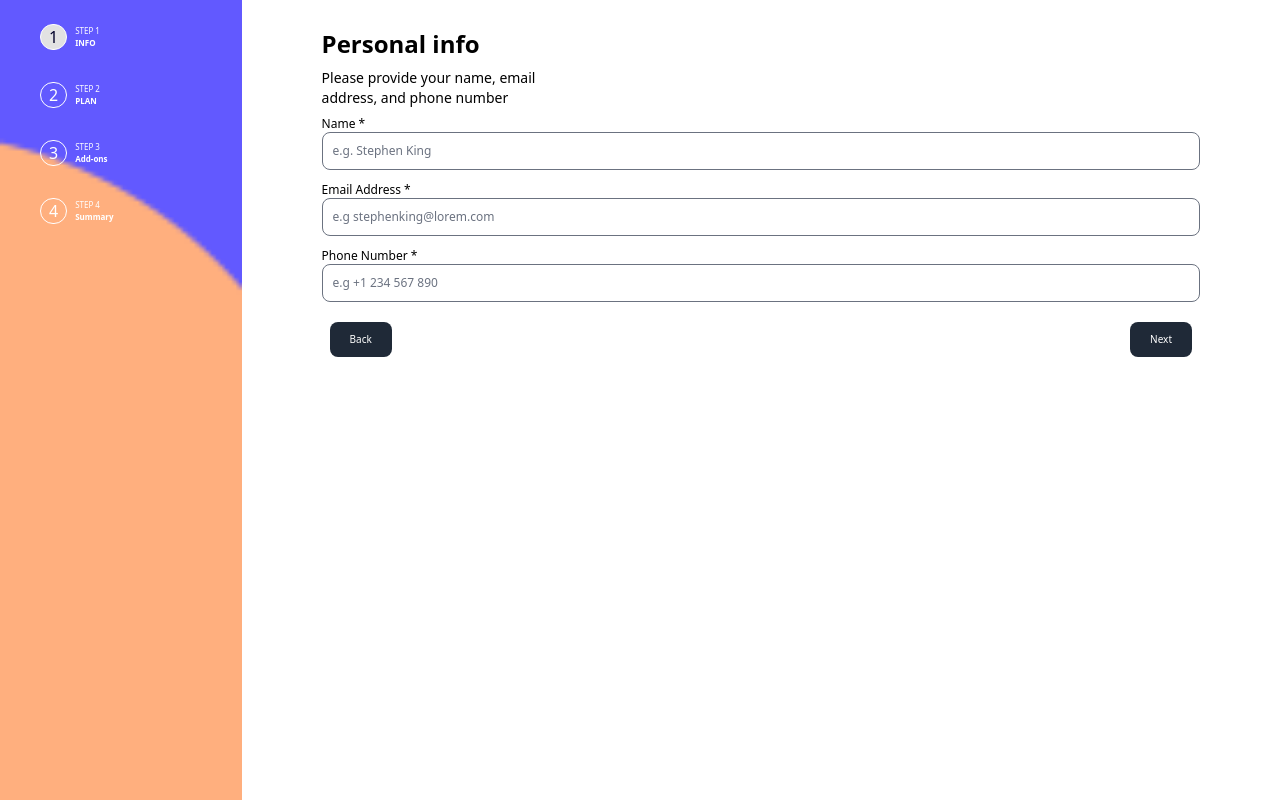
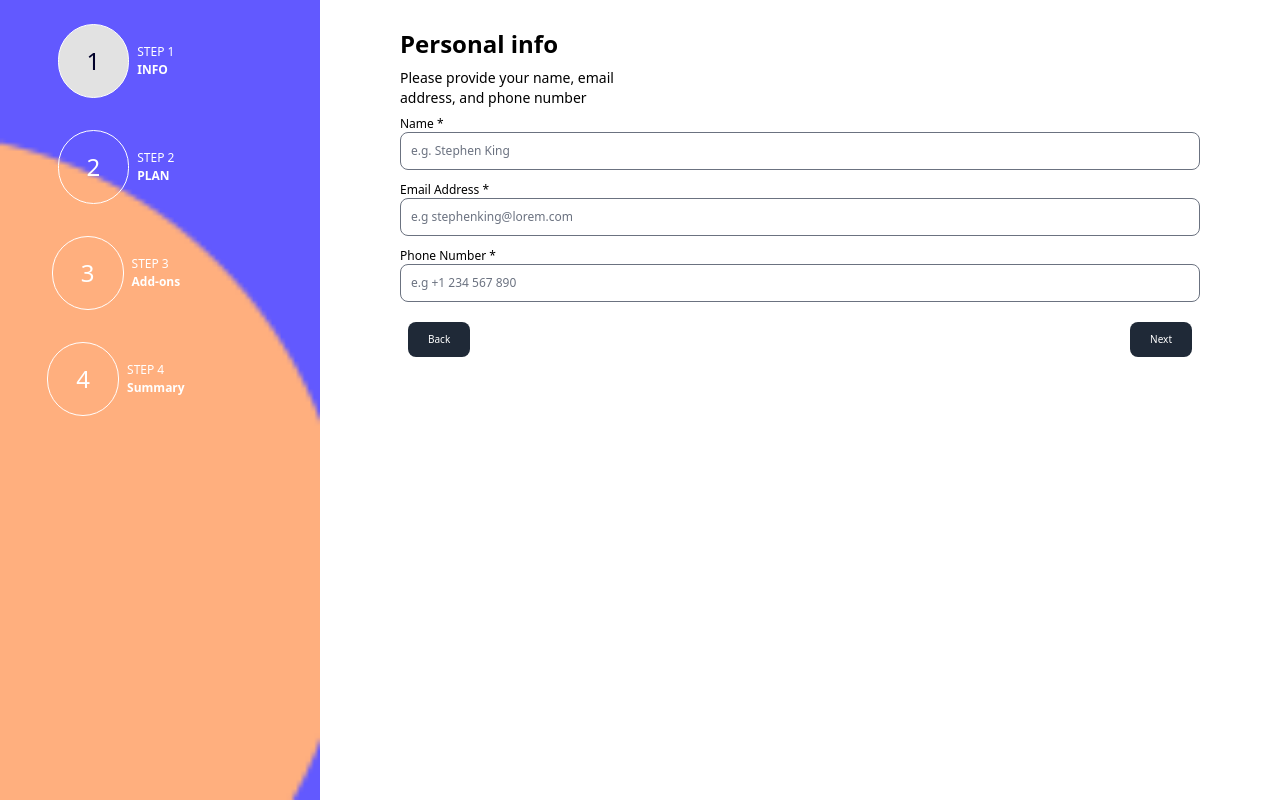
Before and after one commit to YUSUF-SELEIM/Multi-Step-Form, a website: page index.html in a window 1280 px wide. Drawn offline with nearby package versions, Linux system fonts and the light colour scheme.

Commit message:
fixed some sizes with desktop view

```diff
--- a/index.html
+++ b/index.html
@@ -15,53 +15,59 @@
 	</head>
 
 	<body
-		class="flex flex-col min-w-[300px] min-h-screen md:flex-row md:grow md:h-screen md:justify-between">
+		class="flex flex-col min-w-[300px] min-h-screen md:flex-row md:h-screen md:justify-between">
 		<section
 			id="side-bar"
-			class="mobile-image bg-no-repeat bg-cover pb-10 md:desktop-image md:px-20 md:h-full">
+			class="mobile-image bg-no-repeat bg-cover pb-10 md:desktop-image md:grow md:max-w-[25%] md:h-full">
 			<div
-				class="flex flex-row justify-center space-x-3 pt-6 pb-10 text-white md:flex-col md:space-x-0 md:space-y-8 md:mr-12 md:-ml-10">
+				class="flex flex-row justify-center space-x-3 pt-6 pb-10 text-white md:flex-col md:items-center md:space-x-0 md:space-y-8 md:mr-12 md:-ml-10">
 				<div class="flex items-center space-x-2">
 					<div
 						id="menu-item-1"
-						class="rounded-full selected border border-white px-2">
+						class="rounded-full selected border border-white md:py-5 md:px-7 md:text-2xl">
 						1
 					</div>
 					<div class="flex">
-						<span class="text-[8px]"
+						<span class="text-[8px] md:text-[12px]"
 							>STEP 1 <br />
 							<span class="font-bold">INFO</span></span
 						>
 					</div>
 				</div>
 				<div class="flex items-center space-x-2">
-					<div id="menu-item-2" class="rounded-full border border-white px-2">
+					<div
+						id="menu-item-2"
+						class="rounded-full border border-white md:py-5 md:px-7 md:text-2xl">
 						2
 					</div>
 					<div class="flex">
-						<span class="text-[8px]"
+						<span class="text-[8px] md:text-[12px]"
 							>STEP 2 <br />
 							<span class="font-bold">PLAN</span></span
 						>
 					</div>
 				</div>
 				<div class="flex items-center space-x-2">
-					<div id="menu-item-3" class="rounded-full border border-white px-2">
+					<div
+						id="menu-item-3"
+						class="rounded-full border border-white md:py-5 md:px-7 md:text-2xl">
 						3
 					</div>
 					<div class="flex">
-						<span class="text-[8px]"
+						<span class="text-[8px] md:text-[12px]"
 							>STEP 3 <br />
 							<span class="font-bold">Add-ons</span></span
 						>
 					</div>
 				</div>
 				<div class="flex items-center space-x-2">
-					<div id="menu-item-4" class="rounded-full border border-white px-2">
+					<div
+						id="menu-item-4"
+						class="rounded-full border border-white md:py-5 md:px-7 md:text-2xl">
 						4
 					</div>
 					<div class="flex w-full">
-						<span class="text-[8px]"
+						<span class="text-[8px] md:text-[12px]"
 							>STEP 4 <br />
 							<span class="font-bold">Summary</span></span
 						>
```
Also changed, not shown: css/main.css.
